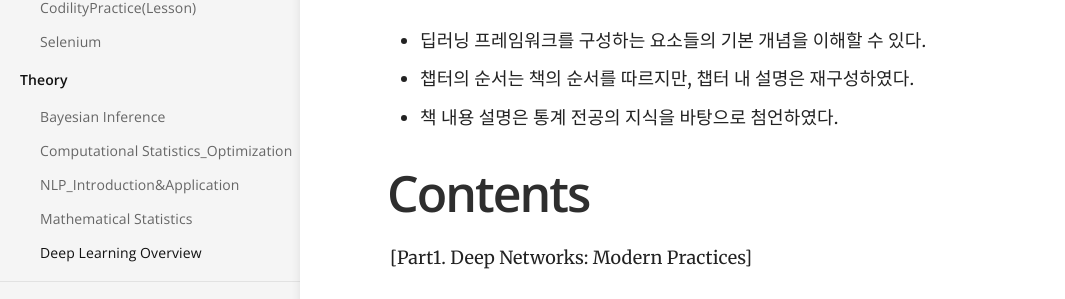
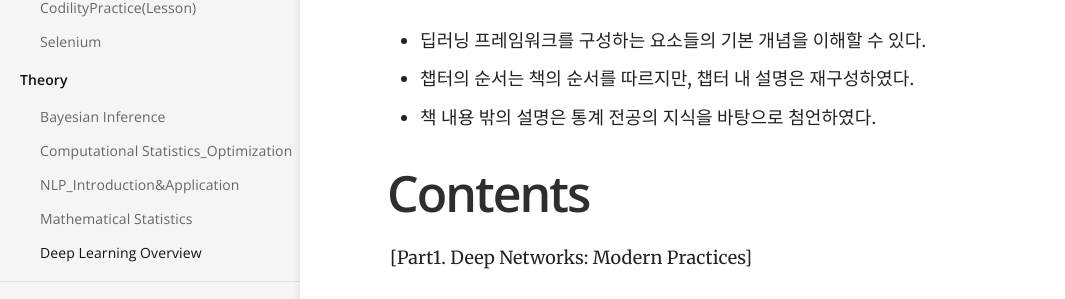
Before and after one commit to yrk3434/yrk3434.github.io, a Jekyll site: the page built from _docs/Theory/Deep Learning Overview.md, in a window 1280 px wide and 900 px high. Shown: the part 385-684 px from the top of the window, without its empty margins (0-1065 px from the left). Built offline with Jekyll 4.4.1, drawn with Linux system fonts in a browser that asks for light colours; formulas are drawn with MathJax 3.

Commit message:
Update Deep Learning Overview.md

```diff
--- a/_docs/Theory/Deep Learning Overview.md
+++ b/_docs/Theory/Deep Learning Overview.md
@@ -16,7 +16,7 @@ toc_label: 목차
 
 - 딥러닝 프레임워크를 구성하는 요소들의 기본 개념을 이해할 수 있다.
 - 챕터의 순서는 책의 순서를 따르지만, 챕터 내 설명은 재구성하였다.
-- 책 내용  설명은 통계 전공의 지식을 바탕으로 첨언하였다.
+- 책 내용 밖의 설명은 통계 전공의 지식을 바탕으로 첨언하였다.
 
 
 # Contents
```
